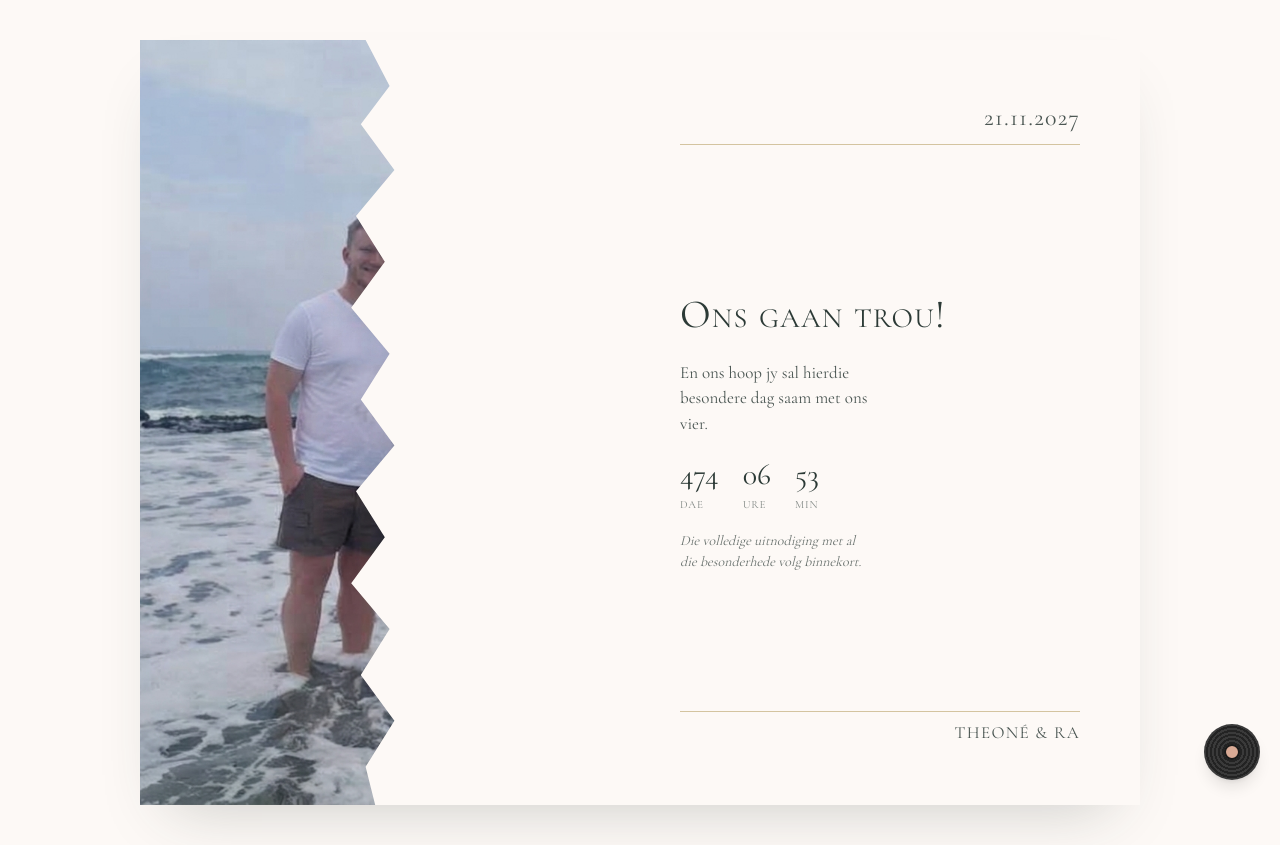
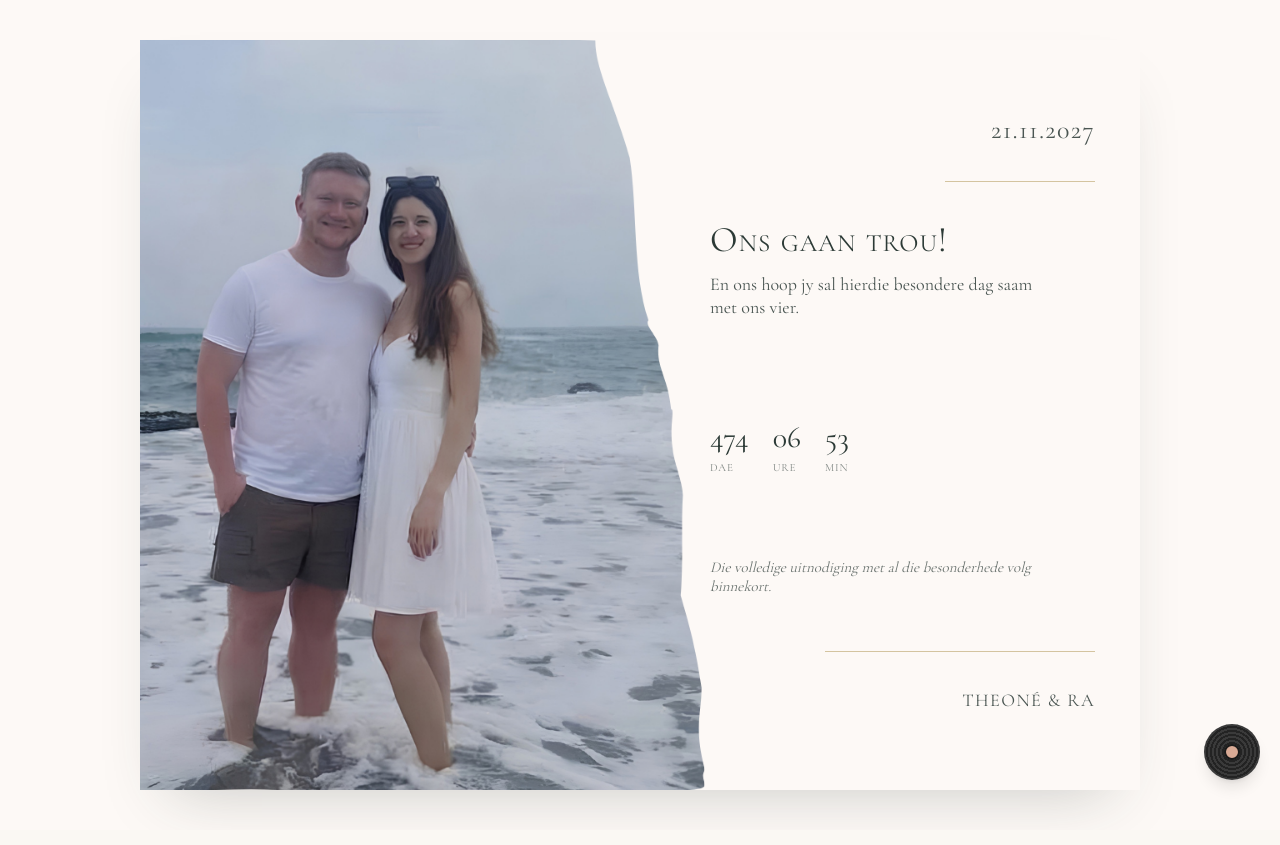
Before and after one commit to DandelionSeedlings/dandelion-va-website, a Next.js app: page /wishes/theone-and-ra/save-the-date in a window 1280 px wide. Built offline with nearby package versions, Linux system fonts and the light colour scheme.

Commit message:
changes made to save the date

```diff
--- a/src/app/wishes/theone-and-ra/save-the-date/page.jsx
+++ b/src/app/wishes/theone-and-ra/save-the-date/page.jsx
@@ -7,20 +7,17 @@ const scriptFont = "var(--font-alex-brush), cursive"
 
 const ink = '#2C3A36'
 const blush = '#D9AA95'
-const gold = '#D4C4A0'
 const bg = '#FDF9F6'
 
-const HERO_IMAGE = '/images/wishes/clients/theone-and-ra/hero.jpg'
+const ASSET_PATH = '/images/wishes/clients/theone-and-ra/save-the-date'
+// Your exported background (photo + torn edge + cream panel, no text).
+// Save the file Claude sent you as card-bg.png at this path.
+const CARD_BG = `${ASSET_PATH}/card-bg.png`
 
 // The card opens on the English title screen, then dissolves into the
 // Afrikaans detail screen — a deliberate mix, not a language toggle.
 const DISSOLVE_AFTER_MS = 3200
 const DISSOLVE_DURATION_MS = 1200
-
-// Irregular vertical tear, roughly down the middle of the card, so the
-// photo looks hand-torn rather than cut with a ruler.
-const TORN_EDGE_CLIP =
-  'polygon(0% 0%, 47% 0%, 52% 6%, 46% 11%, 53% 17%, 45% 23%, 51% 29%, 44% 35%, 52% 41%, 46% 47%, 53% 53%, 45% 59%, 51% 65%, 44% 71%, 52% 77%, 46% 83%, 53% 89%, 47% 95%, 49% 100%, 0% 100%)'
 
 function useCountdown(isoString) {
   const [time, setTime] = useState(null)
@@ -46,133 +43,123 @@ function useCountdown(isoString) {
   return time
 }
 
-function GoldLine() {
-  return <div style={{ height: 1, width: '100%', background: gold }} />
-}
-
-function TornPhoto() {
+// Every position below is measured in percent of the 1200x900 card
+// artwork (so it lines up with card-bg.png exactly, whatever size the
+// card is actually rendered at). top/left/right are all % of the card.
+function Pos({ top, left, right, width, textAlign = 'left', children, style = {} }) {
   return (
     <div
-      className="relative h-full"
-      style={{ clipPath: TORN_EDGE_CLIP, filter: 'drop-shadow(2px 0 4px rgba(0,0,0,0.1))' }}
+      className="absolute"
+      style={{
+        top: `${top}%`,
+        left: left != null ? `${left}%` : undefined,
+        right: right != null ? `${right}%` : undefined,
+        width: width != null ? `${width}%` : undefined,
+        textAlign,
+        ...style,
+      }}
     >
-      <img src={HERO_IMAGE} alt="" className="w-full h-full object-cover" />
+      {children}
     </div>
   )
 }
 
-function CardFrame({ children }) {
+function GoldLine({ top, right, width }) {
+  return <Pos top={top} right={right} width={width}><div style={{ height: 1, background: '#D4C4A0' }} /></Pos>
+}
+
+function DateLabel({ top = 9.3 }) {
   return (
-    <div className="grid h-full" style={{ gridTemplateColumns: '48% 52%' }}>
-      <TornPhoto />
-      <div className="h-full flex flex-col justify-between" style={{ padding: '6cqw' }}>
-        {children}
-      </div>
-    </div>
+    <Pos top={top} right={4.5} textAlign="right">
+      <p style={{ fontFamily: serifFont, fontSize: '2.6cqw', letterSpacing: '0.05em', color: ink, opacity: 0.85, margin: 0 }}>
+        21.11.2027
+      </p>
+    </Pos>
   )
 }
 
-// Screen 1 — the title card guests see first (image 23: SAVE / the / DATE).
-function TitleScreen() {
+function Names({ top = 86.3 }) {
   return (
-    <CardFrame>
-      <div>
-        <p
-          className="text-right"
-          style={{ fontFamily: serifFont, fontSize: '2.4cqw', letterSpacing: '0.05em', color: ink, opacity: 0.85 }}
-        >
-          21.11.2027
-        </p>
-        <div className="mt-2">
-          <GoldLine />
-        </div>
-      </div>
-
-      <div style={{ lineHeight: 0.95 }}>
-        <p className="uppercase" style={{ fontFamily: serifFont, fontSize: '9cqw', letterSpacing: '0.04em', color: ink }}>
-          SAVE
-        </p>
-        <p style={{ fontFamily: scriptFont, fontSize: '6.5cqw', color: ink, marginLeft: '8%' }}>the</p>
-        <p className="uppercase" style={{ fontFamily: serifFont, fontSize: '9cqw', letterSpacing: '0.04em', color: ink }}>
-          DATE
-        </p>
-      </div>
-
-      <div>
-        <GoldLine />
-        <p
-          className="text-right uppercase mt-2"
-          style={{ fontFamily: serifFont, fontSize: '1.7cqw', letterSpacing: '0.08em', color: ink, opacity: 0.85 }}
-        >
-          THEONÉ &amp; RA
-        </p>
-      </div>
-    </CardFrame>
+    <Pos top={top} right={4.5} textAlign="right">
+      <p className="uppercase" style={{ fontFamily: serifFont, fontSize: '1.8cqw', letterSpacing: '0.08em', color: ink, opacity: 0.85, margin: 0 }}>
+        THEONÉ &amp; RA
+      </p>
+    </Pos>
   )
 }
 
-// Screen 2 — the detail card it dissolves into (image 25: Afrikaans
-// message, countdown, and the note that the full invite follows).
+// Screen 1 — the title card guests see first: SAVE / the / DATE, drawn
+// right across the torn seam the way your mockup does it.
+function TitleScreen() {
+  return (
+    <>
+      <DateLabel />
+      <GoldLine top={18.8} right={4.5} width={15} />
+
+      <Pos top={23.5} left={44.5}>
+        <p className="uppercase" style={{ fontFamily: serifFont, fontSize: '9.5cqw', letterSpacing: '0.04em', color: ink, margin: 0, lineHeight: 1 }}>
+          SAVE
+        </p>
+      </Pos>
+      <Pos top={37.5} left={42}>
+        <p style={{ fontFamily: scriptFont, fontSize: '7cqw', color: ink, margin: 0, lineHeight: 1 }}>the</p>
+      </Pos>
+      <Pos top={58.5} left={44.5}>
+        <p className="uppercase" style={{ fontFamily: serifFont, fontSize: '9.5cqw', letterSpacing: '0.04em', color: ink, margin: 0, lineHeight: 1 }}>
+          DATE
+        </p>
+      </Pos>
+
+      <GoldLine top={81} right={4.5} width={27} />
+      <Names />
+    </>
+  )
+}
+
+// Screen 2 — the detail card it dissolves into: Afrikaans message,
+// countdown, and the note that the full invite follows.
 function DetailScreen({ countdown }) {
   return (
-    <CardFrame>
-      <div>
-        <p
-          className="text-right"
-          style={{ fontFamily: serifFont, fontSize: '2.4cqw', letterSpacing: '0.05em', color: ink, opacity: 0.85 }}
-        >
-          21.11.2027
-        </p>
-        <div className="mt-2">
-          <GoldLine />
-        </div>
-      </div>
+    <>
+      <DateLabel />
+      <GoldLine top={18.8} right={4.5} width={15} />
 
-      <div>
-        <p
-          style={{
-            fontFamily: serifFont,
-            fontSize: '4cqw',
-            fontVariant: 'small-caps',
-            letterSpacing: '0.03em',
-            color: ink,
-          }}
-        >
+      <Pos top={23} left={57} width={36}>
+        <p style={{ fontFamily: serifFont, fontSize: '3.6cqw', fontVariant: 'small-caps', letterSpacing: '0.03em', color: ink, margin: 0 }}>
           Ons gaan trou!
         </p>
-        <p className="mt-4" style={{ fontFamily: serifFont, fontSize: '1.7cqw', color: ink, opacity: 0.85, maxWidth: '26ch' }}>
+      </Pos>
+
+      <Pos top={31} left={57} width={34}>
+        <p style={{ fontFamily: serifFont, fontSize: '1.8cqw', color: ink, opacity: 0.85, margin: 0, lineHeight: 1.3 }}>
           En ons hoop jy sal hierdie besondere dag saam met ons vier.
         </p>
-        {countdown && (
-          <div className="flex gap-6 mt-4">
+      </Pos>
+
+      {countdown && (
+        <Pos top={50} left={57} width={37}>
+          <div className="flex gap-6">
             {[['d', 'dae'], ['h', 'ure'], ['m', 'min']].map(([key, label]) => (
               <div key={key}>
-                <p style={{ fontFamily: serifFont, fontSize: '3cqw', color: ink }}>{countdown[key]}</p>
-                <p
-                  className="uppercase"
-                  style={{ fontFamily: serifFont, fontSize: '1.1cqw', letterSpacing: '0.08em', color: ink, opacity: 0.6 }}
-                >
+                <p style={{ fontFamily: serifFont, fontSize: '3cqw', color: ink, margin: 0 }}>{countdown[key]}</p>
+                <p className="uppercase" style={{ fontFamily: serifFont, fontSize: '1.1cqw', letterSpacing: '0.08em', color: ink, opacity: 0.6, margin: 0 }}>
                   {label}
                 </p>
               </div>
             ))}
           </div>
-        )}
-        <p className="italic mt-4" style={{ fontFamily: serifFont, fontSize: '1.4cqw', color: ink, opacity: 0.7, maxWidth: '28ch' }}>
+        </Pos>
+      )}
+
+      <Pos top={69} left={57} width={37}>
+        <p className="italic" style={{ fontFamily: serifFont, fontSize: '1.5cqw', color: ink, opacity: 0.7, margin: 0, lineHeight: 1.3 }}>
           Die volledige uitnodiging met al die besonderhede volg binnekort.
         </p>
-      </div>
+      </Pos>
 
-      <div>
-        <GoldLine />
-        <p
-          className="text-right uppercase mt-2"
-          style={{ fontFamily: serifFont, fontSize: '1.7cqw', letterSpacing: '0.08em', color: ink, opacity: 0.85 }}
-        >
-          THEONÉ &amp; RA
-        </p>
-      </div>
-    </CardFrame>
+      <GoldLine top={81.5} right={4.5} width={27} />
+      <Names top={86.3} />
+    </>
   )
 }
 
@@ -201,11 +188,13 @@ export default function TheoneAndRaSaveTheDate() {
         style={{
           containerType: 'inline-size',
           width: 'min(94vw, 1000px)',
-          aspectRatio: '4 / 3.06',
-          background: bg,
+          aspectRatio: '4 / 3',
           boxShadow: '0 30px 60px -30px rgba(44,58,54,0.25)',
         }}
       >
+        {/* Your artwork — photo, torn edge, and cream panel, no text */}
+        <img src={CARD_BG} alt="" className="absolute inset-0 w-full h-full object-cover" />
+
         {/* Detail screen sits underneath, already at full opacity */}
         <div className="absolute inset-0">
           <DetailScreen countdown={countdown} />
```
Also changed, not shown: public/images/wishes/clients/theone-and-ra/save-the-date/card-bg.png (added).
